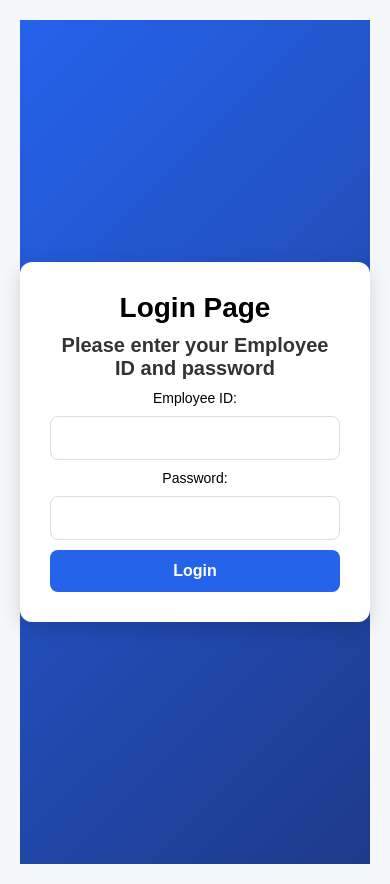
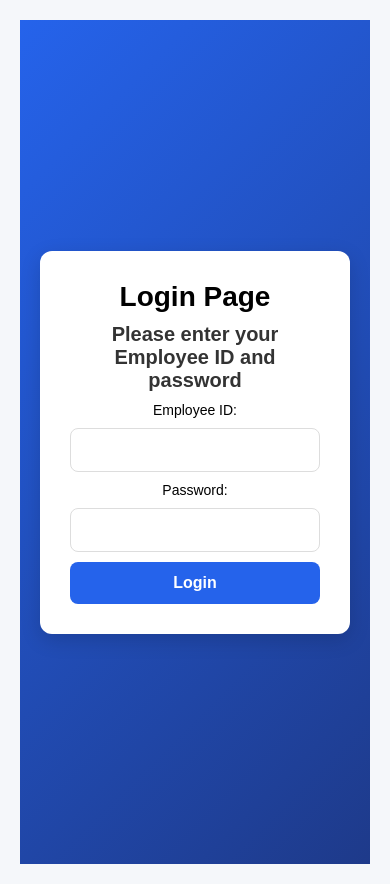
Before and after one commit to ankitapathak14/my-employee-tracker, a React (Vite) app: page / in a window 390 px wide. Built offline with nearby package versions, Linux system fonts and the light colour scheme.

Commit message:
css-improve

```diff
--- a/src/App.css
+++ b/src/App.css
@@ -126,6 +126,16 @@
 .logout-button:hover {
   background-color: #1d4ed8;
 }
+
+button, .login-button, .checkin-btn, .checkout-btn, .logout-button {
+  transition: all 0.3s ease;
+}
+
+button:hover, .login-button:hover, .checkin-btn:hover, .checkout-btn:hover, .logout-button:hover {
+  transform: translateY(-2px);
+  box-shadow: 0 4px 12px rgba(0,0,0,0.2);
+}
+
 /* ================================= */
 /* Status Card */
 
@@ -480,3 +490,26 @@
     font-size: 16px;
   }
 }
+/* Responsive Layout Enhancements */
+.login-container, .dashboard {
+  display: flex;
+  justify-content: center;
+  align-items: center;
+  min-height: 100vh;
+  padding: 20px;
+}
+
+.dashboard-cards {
+  display: flex;
+  flex-wrap: wrap;
+  gap: 20px;
+  justify-content: center;
+}
+
+/* Mobile tweaks */
+@media (max-width: 768px) {
+  .dashboard-cards {
+    flex-direction: column;
+    align-items: center;
+  }
+}
--- a/src/pages/Profile.jsx
+++ b/src/pages/Profile.jsx
@@ -7,7 +7,7 @@ function Profile({ employeeId }) {
 
   //const appUrl = "https://192.168.0.194:5173//login"; // ✅ QR always points to login
 
-  const appUrl = "https://my-employee-tracker-delta.vercel.app//login"; // ✅ QR always points to login
+  const appUrl = "https://my-employee-tracker-delta.vercel.app/login"; // ✅ QR always points to login
 
   // ✅ Guard: if no employeeId, redirect to login
   if (!employeeId) {
```
